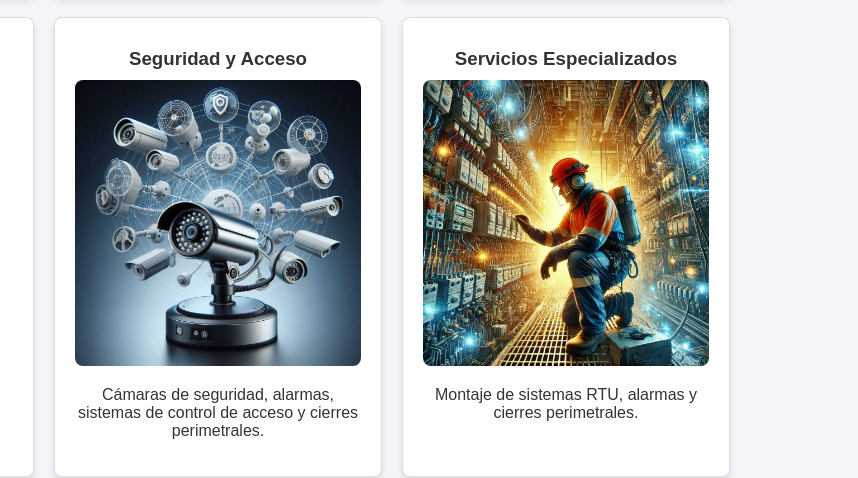
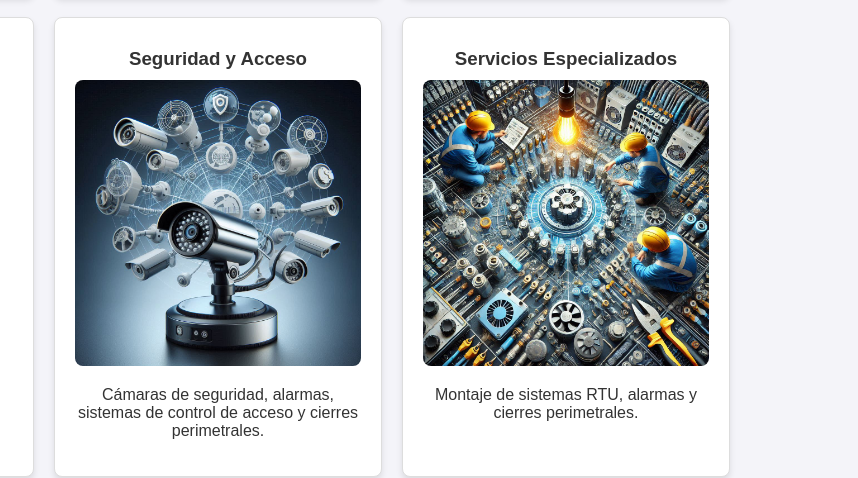
Before and after one commit to GraceRamirez25/GraceAutomationWeb, a plain HTML site: page index.html in a window 1280 px wide. Shown: the part 771-1249 px from the top of the page, 422-1280 px from the left. Drawn offline with Linux system fonts and the light colour scheme.

Commit message:
Update index.html

```diff
--- a/index.html
+++ b/index.html
@@ -103,7 +103,7 @@
             </div>
             <div class="service">
                 <h3>Servicios Especializados</h3>
-                <img src="/trabajos_electricos.jpeg">
+                <img src="https://graceramirez25.github.io/GraceAutomationWeb/instalaciones_electricas.jpeg">
                 <p>Montaje de sistemas RTU, alarmas y cierres perimetrales.</p>
             </div>
         </div>
```
